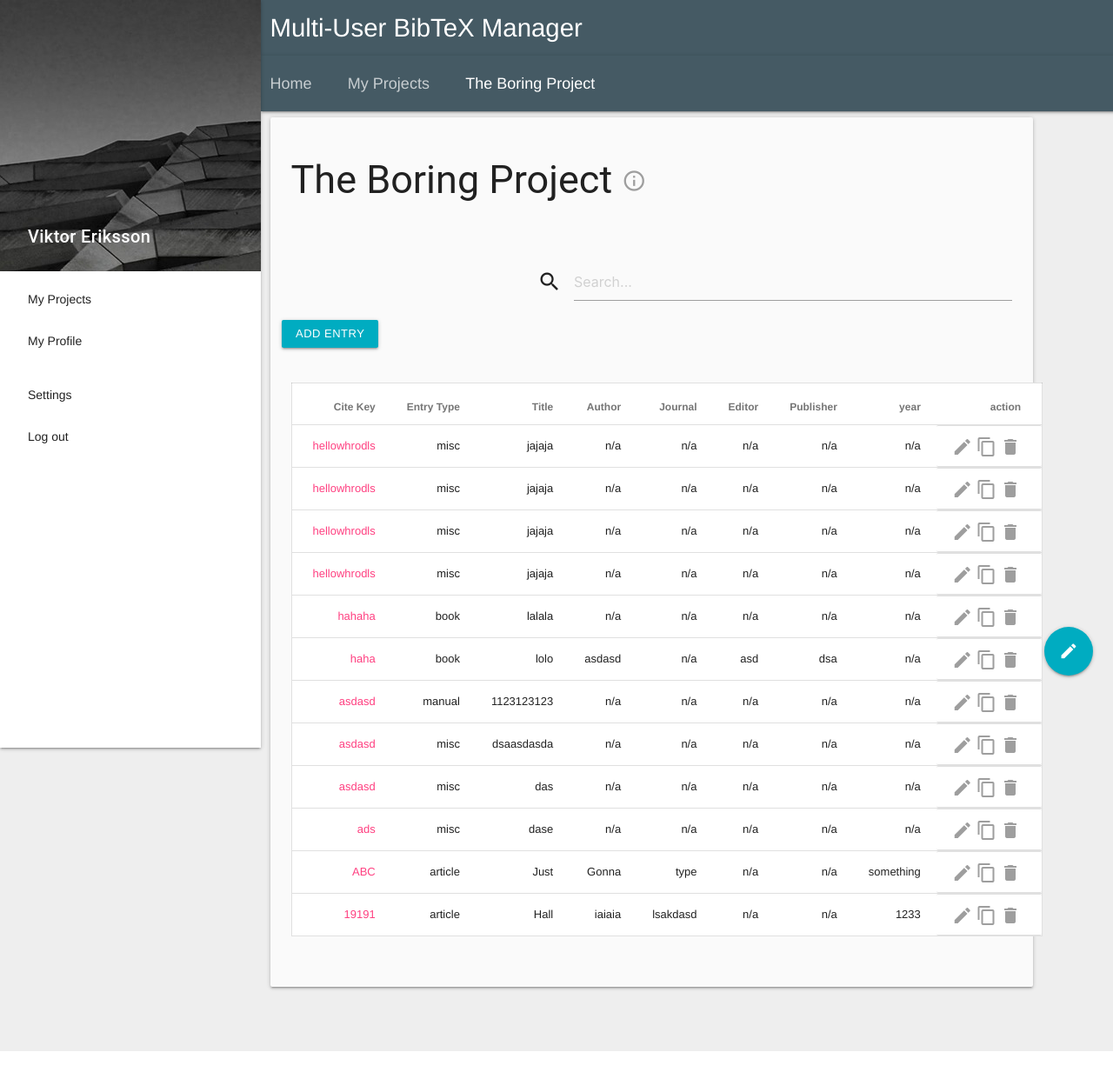
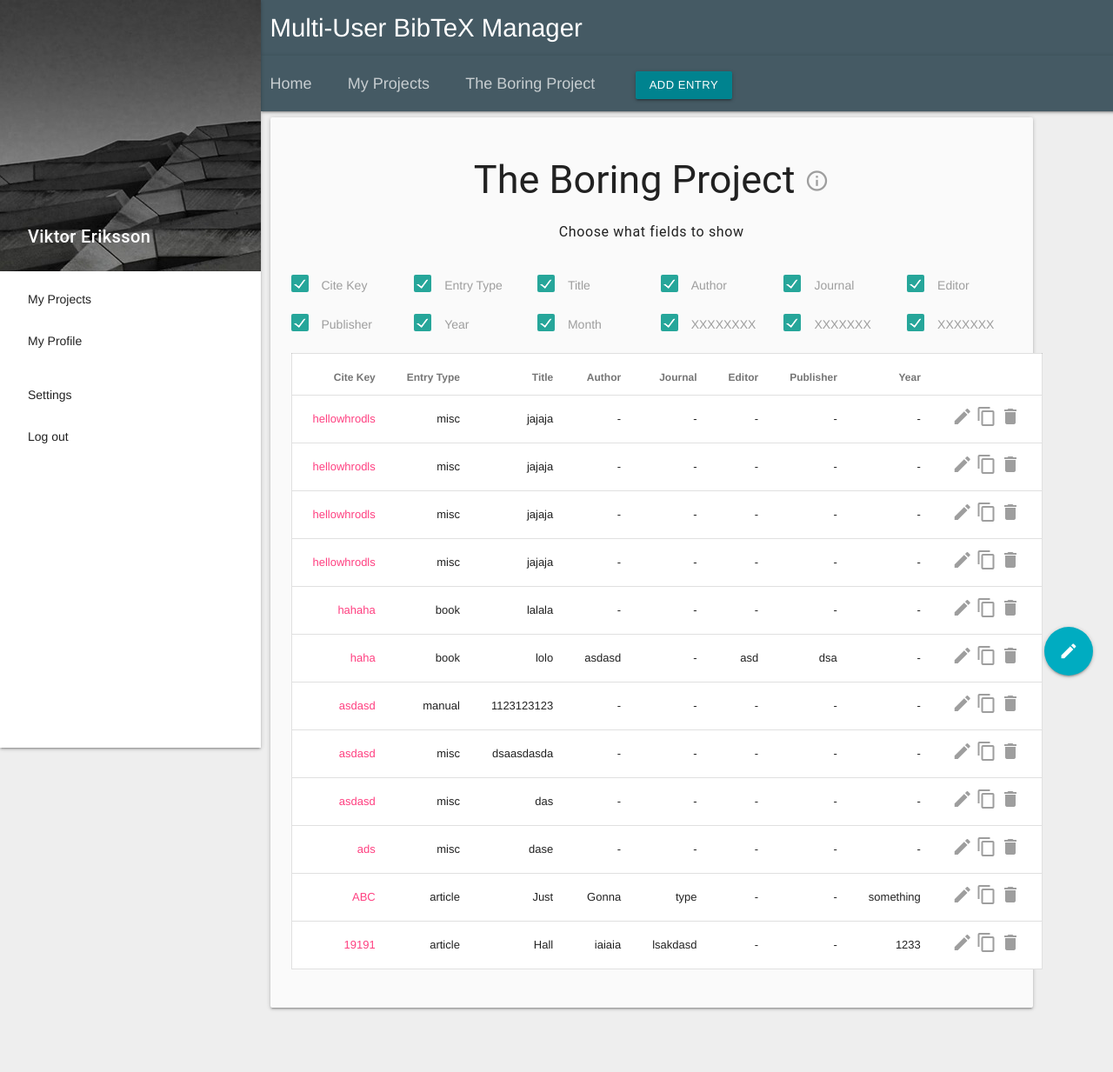
Before and after one commit to viktorSoftDev/multi-user-bibtex-manager, a Django app: a page that uses projects/templates/projects/project_detail.html in a window 1280 px wide. Shown: the whole page at 87% size. Before the commit the page ends 1209 px from the top, so only its background shows below. Run offline with Django 3.2, Linux system fonts and the light colour scheme; a user stored in the database is signed in; data comes from the database, SQL or seed files in the repository; some libraries are stand-ins or nearby versions.

Commit message:
more table customization

```diff
--- a/projects/templates/projects/project_detail.html
+++ b/projects/templates/projects/project_detail.html
@@ -7,6 +7,12 @@
 {% block breadcrumb %}
 <a href="{% url 'projects:all' %}" class="breadcrumb">My Projects</a>
 <a href="{% url 'projects:single' slug=project.slug %}" class="breadcrumb">{{ project.project_title }}</a>
+<a href="" class="breadcrumb">
+  <a  href="{% url 'projects:records:create' slug=project.slug %}"
+      class="btn btn-small waves-light waves-effect cyan darken-3">
+      Add entry
+  </a>
+</a>
 {% endblock %}
 
 
@@ -20,55 +26,106 @@
       <div class="card-content">
         <div class="row">
           <div class="col s12">
-            <span class="card-title"><h2 class="left">{{ project.project_title }}
+            <span class="card-title"><h2 class="center">{{ project.project_title }}
             <i class="material-icons small grey-text tooltipped" data-position="bottom" data-tooltip="{{ project.description }}">
               info_outline
             </i></h2>
+
+        <h6 class="center">Choose what fields to show</h6>
       </div> <!-- close col s12 -->
     </div> <!-- close row -->
+        <div class="row">
+          <div class="col s4">
 
-        <div class="row">
-          <div class="col s12">
-            <div class="section">
-              <div class="row">
+          </div>
+
                     <div class="col s12">
                       <div class="row">
-                    <div class="input-field col s4">
-                    <select multiple>
-                      <option value="cite_key" disabled selected>Cite Key</option>
-                      <option value="entry_type" selected>Entry Type</option>
-                      <option value="title" selected>Title</option>
-                      <option value="author" selected>Author</option>
-                      <option value="year" selected>Year</option>
-                      <option value="editor">Editor</option>
-                      <option value="publisher">Publisher</option>
-                      <option value="journal">Journal</option>
-
-                    </select>
+                        <div class="col s2">
+                          <label>
+                            <input type="checkbox" class="filled-in" checked="checked" />
+                            <span>Cite Key</span>
+                          </label>
+                        </div>
+                        <div class="col s2">
+                          <label>
+                            <input type="checkbox" class="filled-in" checked="checked" />
+                            <span>Entry Type</span>
+                          </label>
+                        </div>
+                        <div class="col s2">
+                          <label>
+                            <input type="checkbox" class="filled-in" checked="checked" value="title"/>
+                            <span>Title</span>
+                          </label>
+                        </div>
+                        <div class="col s2">
+                          <label>
+                            <input type="checkbox" class="filled-in" checked="checked" />
+                            <span>Author</span>
+                          </label>
+                        </div>
+                        <div class="col s2">
+                          <label>
+                            <input type="checkbox" class="filled-in" checked="checked" />
+                            <span>Journal</span>
+                          </label>
+                        </div>
+                        <div class="col s2">
+                          <label>
+                            <input type="checkbox" class="filled-in" checked="checked" />
+                            <span>Editor</span>
+                          </label>
+                        </div>
 
                       </div>
-                    <div class="input-field col s8">
-                      <i class="material-icons prefix">search</i>
-                      <input type="text" id="autocomplete-input" class="autocomplete" placeholder="Search...">
+                      <div class="row">
+                        <div class="col s2">
+                          <label>
+                            <input type="checkbox" class="filled-in" checked="checked" />
+                            <span>Publisher</span>
+                          </label>
+                        </div>
+                        <div class="col s2">
+                          <label>
+                            <input type="checkbox" class="filled-in" checked="checked" />
+                            <span>Year</span>
+                          </label>
+                        </div>
+                        <div class="col s2">
+                          <label>
+                            <input type="checkbox" class="filled-in" checked="checked" />
+                            <span>Month</span>
+                          </label>
+                        </div>
+                        <div class="col s2">
+                          <label>
+                            <input type="checkbox" class="filled-in" checked="checked" />
+                            <span>XXXXXXXX</span>
+                          </label>
+                        </div>
+                        <div class="col s2">
+                          <label>
+                            <input type="checkbox" class="filled-in" checked="checked" />
+                            <span>XXXXXXX</span>
+                          </label>
+                        </div>
+                        <div class="col s2">
+                          <label>
+                            <input type="checkbox" class="filled-in" checked="checked" />
+                            <span>XXXXXXX</span>
+                          </label>
+                        </div>
+
+
 
                     </div>
-                    <a  href="{% url 'projects:records:create' slug=project.slug %}"
-                        class="btn btn-small waves-light waves-effect cyan darken-1">
-                          Add Entry
-                    </a>
 
 
 
 
 
-                  </div>
-                </div>
-              </div>
-
-
-
-
-              <table class="mdl-data-table" style="width:100%" id="example">
+              <table class="mdl-data-table " style="width:100%" id="example">
                 <!-- TABLE HEAD -->
                 <thead>
                   <tr>
@@ -79,8 +136,8 @@
                     <th>Journal</th>
                     <th>Editor</th>
                     <th>Publisher</th>
-                    <th>year</th>
-                    <th>action</th>
+                    <th>Year</th>
+                    <th></th>
                   </tr>
                 </thead>
                 <!-- END TABLE HEAD -->
@@ -92,36 +149,42 @@
                         <a href="{% url 'projects:records:single' slug=project.slug pk=record.pk %}">{{ record.cite_key }}</a>
                       </td>
                       <td>
-                        {% if record.entry_type %}{{ record.entry_type }}{% else %}n/a{% endif %}
+                        {% if record.entry_type %}{{ record.entry_type }}{% else %}-{% endif %}
                       </td>
                       <td>
-                        {% if record.title %}{{ record.title }}{% else %}n/a{% endif %}
+                        {% if record.title %}{{ record.title }}{% else %}-{% endif %}
                       </td>
                       <td>
-                        {% if record.author %}{{ record.author }}{% else %}n/a{% endif %}
+                        {% if record.author %}{{ record.author }}{% else %}-{% endif %}
                       </td>
                       <td>
-                        {% if record.journal %}{{ record.journal }}{% else %}n/a{% endif %}
+                        {% if record.journal %}{{ record.journal }}{% else %}-{% endif %}
                       </td>
                       <td>
-                        {% if record.editor %}{{ record.editor }}{% else %}n/a{% endif %}
+                        {% if record.editor %}{{ record.editor }}{% else %}-{% endif %}
                       </td>
                       <td>
-                        {% if record.publisher %}{{ record.publisher }}{% else %}n/a{% endif %}
+                        {% if record.publisher %}{{ record.publisher }}{% else %}-{% endif %}
                       </td>
                       <td>
-                        {% if record.year %}{{ record.year }}{% else %}n/a{% endif %}
+                        {% if record.year %}{{ record.year }}{% else %}-{% endif %}
                       </td>
 
 
-                      <td class="right">
-                        <a href="#!" class="grey-text">
+                      <td class="">
+                        <a  href="#!" class="grey-text tooltipped"
+                            data-position="top"
+                            data-tooltip="Edit">
                           <i class="material-icons">edit</i>
                         </a>
-                        <a href="#!" class="grey-text">
+                        <a href="#!" class="grey-text tooltipped"
+                            data-position="top"
+                            data-tooltip="Copy">
                           <i class="material-icons">content_copy</i>
                         </a>
-                        <a href="#!" class="grey-text">
+                        <a href="#!" class="grey-text tooltipped"
+                            data-position="top"
+                            data-tooltip="Delete">
                           <i class="material-icons">delete</i>
                         </a>
                       </td>
@@ -130,7 +193,7 @@
                   <!-- END TABLE BODY -->
                 </tbody>
               </table>
-            </div> <!-- close section -->
+
           </div> <!-- close col s12 -->
         </div> <!-- close row -->
       </div> <!-- close card-content -->
@@ -139,8 +202,8 @@
 
         <!--  A floating button that acts as a toolbar that is available even if the
           user scrolls down -->
-          <div class="fixed-action-btn">
-            <a class="btn-floating btn-large cyan darken-1">
+          <div class="fixed-action-btn click-to-toggle">
+            <a class="btn-floating btn-large cyan darken-1" active>
               <i class="large material-icons">mode_edit</i>
             </a>
             <ul>
@@ -205,17 +268,23 @@ function renderTable(){
 
 
 jQuery(document).ready(function($) {
-    $('.fixed-action-btn').floatingActionButton();
+    $('.fixed-action-btn').floatingActionButton({
+    });
+     $('.fixed-action-btn').floatingActionButton('open');
     $('select').formSelect();
     $('.tooltipped').tooltip({delay:50});
     $('#example').DataTable({
-      "order": [[ 3, "desc" ]],
+      // Thx to datatables.net for this jquery plugin
+      "order": [[ 2, "asc" ]],
       "scrollX": true,
       "sDom": 'frtip',
-
       "iDisplayLength": 20,
       "searchPlaceholder":"something",
-
+      language: {
+        search: "_INPUT_",
+        searchPlaceholder: "Filter by anything...",
+         "lengthMenu": "Display _MENU_ records",
+      },
       columnDefs: [
           {
               targets: [ 0, 1, 2 ],
```
Lines whose indentation alone changed are shown as unchanged.
